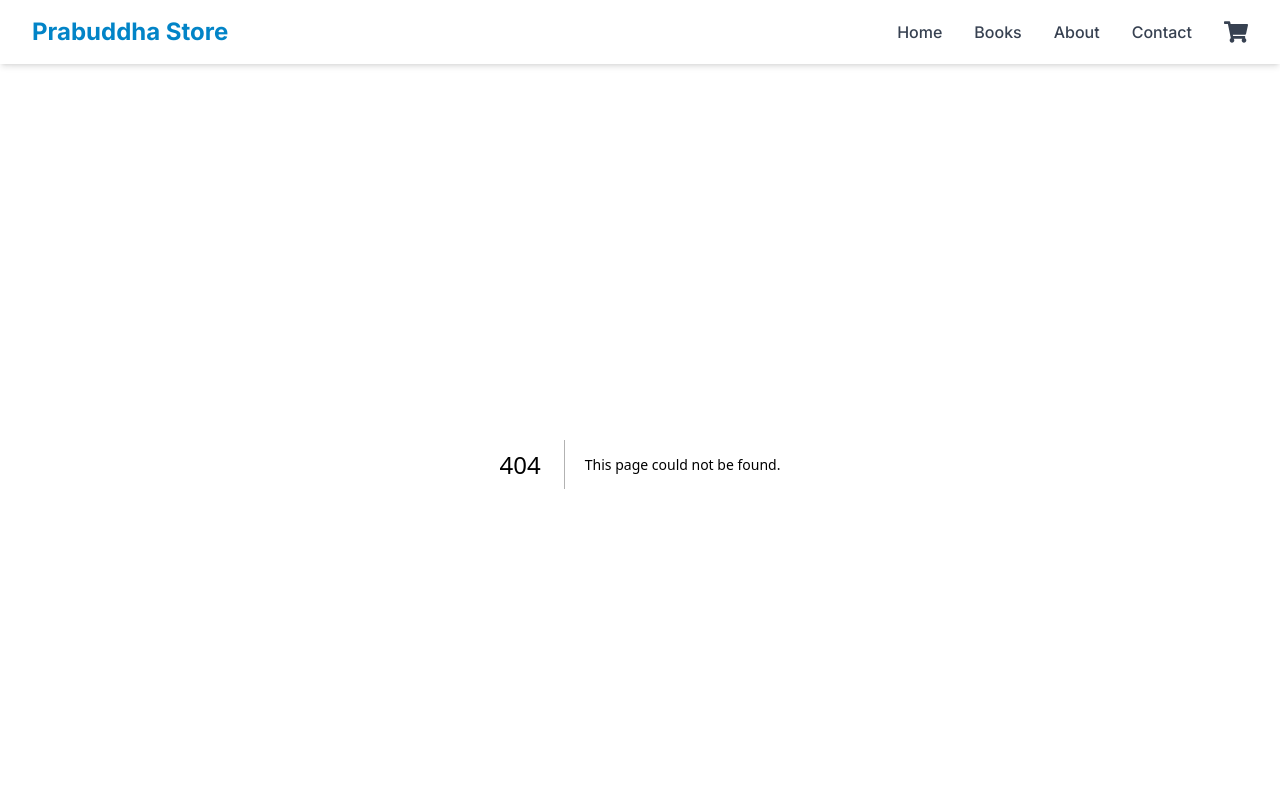
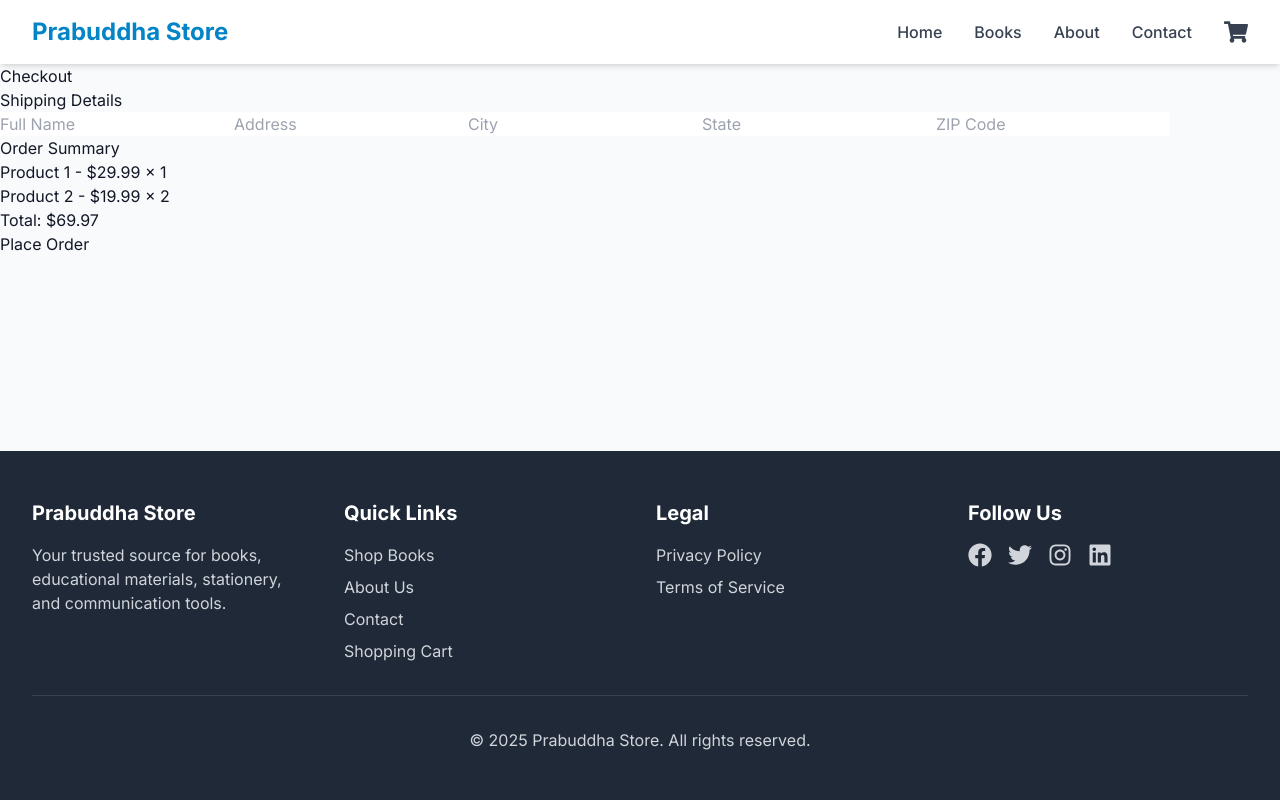
Before and after one commit to Wanni46/prabuddha-store, a Next.js app: page /checkout in a window 1280 px wide. Before the commit this address had no page. Shown: the top 800 px of the page. Built offline with nearby package versions, Linux system fonts and the light colour scheme.

Commit message:
Add checkout page with shipping form, order summary, and place order functionality.

```diff
--- /dev/null
+++ b/app/checkout/page.tsx
@@ -0,0 +1,53 @@
+import React, { useState } from 'react';
+
+const CheckoutPage = () => {
+  const [shippingDetails, setShippingDetails] = useState({
+    name: '',
+    address: '',
+    city: '',
+    state: '',
+    zip: '',
+  });
+
+  const [orderSummary, setOrderSummary] = useState([
+    // Example order items
+    { id: 1, name: 'Product 1', price: 29.99, quantity: 1 },
+    { id: 2, name: 'Product 2', price: 19.99, quantity: 2 },
+  ]);
+
+  const handleChange = (e) => {
+    const { name, value } = e.target;
+    setShippingDetails({ ...shippingDetails, [name]: value });
+  };
+
+  const handlePlaceOrder = () => {
+    // Place order logic here
+    console.log('Order placed:', { shippingDetails, orderSummary });
+  };
+
+  const totalAmount = orderSummary.reduce((total, item) => total + item.price * item.quantity, 0).toFixed(2);
+
+  return (
+    <div>
+      <h1>Checkout</h1>
+      <h2>Shipping Details</h2>
+      <form>
+        <input type="text" name="name" placeholder="Full Name" onChange={handleChange} required />
+        <input type="text" name="address" placeholder="Address" onChange={handleChange} required />
+        <input type="text" name="city" placeholder="City" onChange={handleChange} required />
+        <input type="text" name="state" placeholder="State" onChange={handleChange} required />
+        <input type="text" name="zip" placeholder="ZIP Code" onChange={handleChange} required />
+      </form>
+      <h2>Order Summary</h2>
+      <ul>
+        {orderSummary.map(item => (
+          <li key={item.id}>{item.name} - ${item.price} x {item.quantity}</li>
+        ))}
+      </ul>
+      <h3>Total: ${totalAmount}</h3>
+      <button onClick={handlePlaceOrder}>Place Order</button>
+    </div>
+  );
+};
+
+export default CheckoutPage;
```
